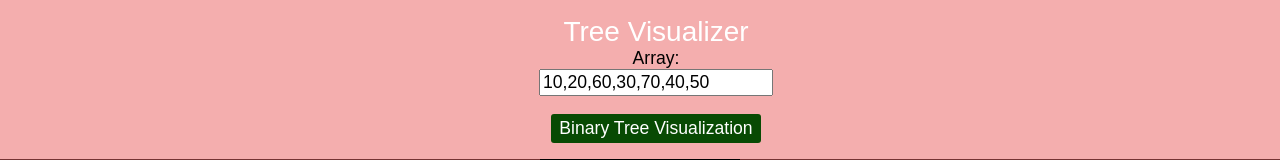
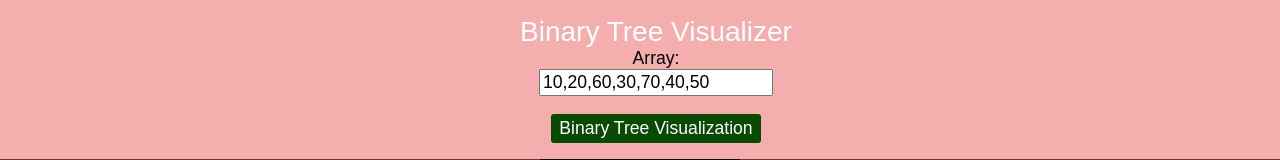
Before and after one commit to anuraggulati786/Binary-Tree-Visualizer, a plain HTML site: page index.html in a window 1280 px wide. Shown: the top 160 px of the page. Drawn offline with nearby package versions, Linux system fonts and the light colour scheme.

Commit message:
Update index.html

```diff
--- a/index.html
+++ b/index.html
@@ -8,7 +8,7 @@
 
     <header>
 
-      <div id="title">Tree Visualizer</div>
+      <div id="title">Binary Tree Visualizer</div>
       <label>Array:</label><br />
       <input type="text" id="array-input" name="array" />
       <div id="options">
```
